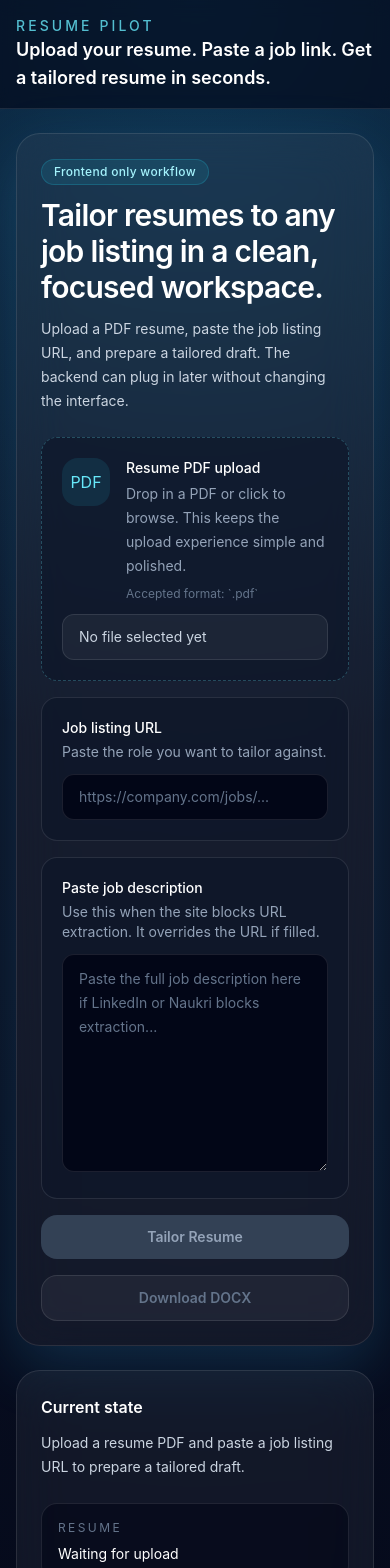
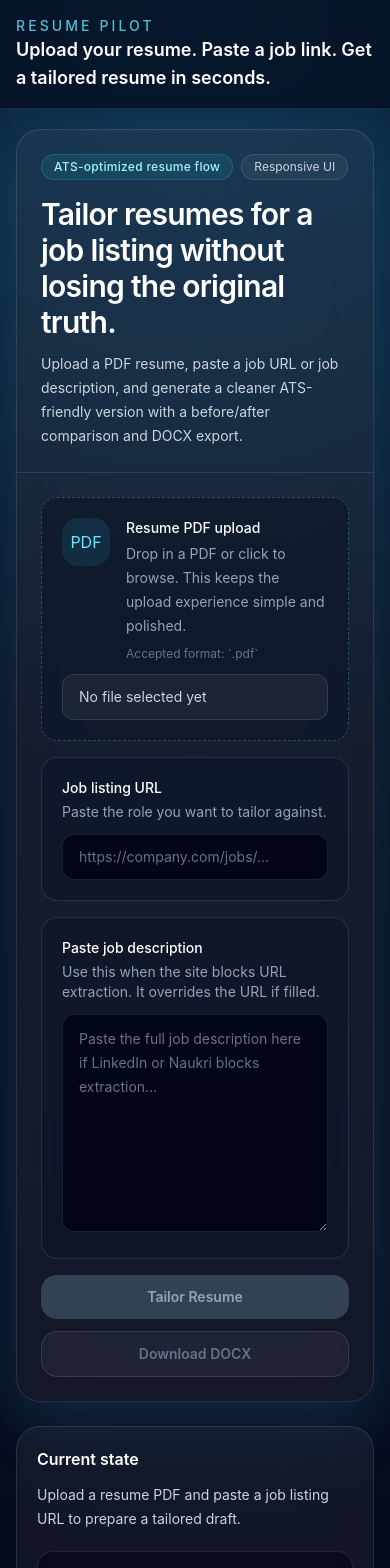
Before and after one commit to visheshshetty86/Resume-tailor, a React (Vite) app: page / in a window 390 px wide. Shown: the top 1568 px of the page. Built offline with nearby package versions, Linux system fonts and the light colour scheme.

Commit message:
Improve responsive resume layout

```diff
--- a/src/App.jsx
+++ b/src/App.jsx
@@ -31,31 +31,42 @@ function App() {
     <AppShell>
       <Header />
 
-      <main className="mx-auto flex w-full max-w-6xl flex-1 flex-col gap-6 px-4 py-6 sm:px-6 lg:px-8">
-        <section className="grid gap-6 lg:grid-cols-[1.1fr_0.9fr]">
+      <main className="mx-auto flex w-full max-w-7xl flex-1 flex-col gap-6 px-4 py-5 sm:px-6 lg:px-8">
+        <section className="grid gap-6 xl:grid-cols-[minmax(0,1.2fr)_minmax(300px,0.8fr)]">
           <div className="space-y-6">
-            <div className="rounded-3xl border border-white/10 bg-white/5 p-6 shadow-glow backdrop-blur-xl sm:p-8">
-              <div className="mb-6 space-y-3">
-                <span className="inline-flex w-fit items-center rounded-full border border-cyan-400/20 bg-cyan-400/10 px-3 py-1 text-xs font-medium tracking-wide text-cyan-200">
-                  Frontend only workflow
+            <div className="overflow-hidden rounded-3xl border border-white/10 bg-white/5 shadow-glow backdrop-blur-xl">
+              <div className="border-b border-white/10 px-6 py-6 sm:px-8">
+                <div className="mb-4 flex flex-wrap items-center gap-2">
+                  <span className="inline-flex items-center rounded-full border border-cyan-400/20 bg-cyan-400/10 px-3 py-1 text-xs font-medium tracking-wide text-cyan-200">
+                    ATS-optimized resume flow
                   </span>
-                <h1 className="max-w-xl text-3xl font-semibold tracking-tight text-white sm:text-4xl">
-                  Tailor resumes to any job listing in a clean, focused workspace.
+                  <span className="inline-flex items-center rounded-full border border-white/10 bg-white/5 px-3 py-1 text-xs text-slate-300">
+                    Responsive UI
+                  </span>
+                </div>
+
+                <h1 className="max-w-3xl text-3xl font-semibold tracking-tight text-white sm:text-4xl">
+                  Tailor resumes for a job listing without losing the original
+                  truth.
                 </h1>
-                <p className="max-w-2xl text-sm leading-6 text-slate-300 sm:text-base">
-                  Upload a PDF resume, paste the job listing URL, and prepare a
-                  tailored draft. The backend can plug in later without changing
-                  the interface.
+                <p className="mt-3 max-w-3xl text-sm leading-6 text-slate-300 sm:text-base">
+                  Upload a PDF resume, paste a job URL or job description, and
+                  generate a cleaner ATS-friendly version with a before/after
+                  comparison and DOCX export.
                 </p>
               </div>
 
-              <div className="grid gap-4">
+              <div className="grid gap-4 px-6 py-6 sm:px-8">
                 <ResumeUpload file={resumeFile} onChange={handleFileChange} />
+                <div className="grid gap-4 xl:grid-cols-2">
                   <JobUrlInput value={jobUrl} onChange={setJobUrl} />
                   <JobDescriptionInput
                     value={jobDescription}
                     onChange={setJobDescription}
                   />
+                </div>
+
+                <div className="flex flex-col gap-3 sm:flex-row">
                   <TailorButton
                     onClick={handleTailor}
                     disabled={!canTailor}
@@ -69,6 +80,7 @@ function App() {
                   >
                     {isDownloading ? "Preparing DOCX..." : "Download DOCX"}
                   </button>
+                </div>
               </div>
             </div>
 
@@ -86,7 +98,9 @@ function App() {
             />
           </div>
 
+          <div className="xl:sticky xl:top-6 xl:self-start">
             <ProcessPreview resumeFile={resumeFile} jobUrl={jobUrl} />
+          </div>
         </section>
       </main>
     </AppShell>
--- a/src/components/ResumeComparison.jsx
+++ b/src/components/ResumeComparison.jsx
@@ -13,12 +13,12 @@ function ResumeComparison({ originalResumeText, tailoredResume }) {
         </p>
       </div>
 
-      <div className="grid gap-4 lg:grid-cols-2">
+      <div className="grid gap-4 xl:grid-cols-2">
         <div className="rounded-2xl border border-white/10 bg-slate-950/70 p-4">
           <p className="text-xs uppercase tracking-[0.2em] text-slate-500">
             Original Resume
           </p>
-          <pre className="mt-3 max-h-[460px] overflow-auto whitespace-pre-wrap break-words text-sm leading-6 text-slate-100">
+          <pre className="mt-3 max-h-[28rem] overflow-auto whitespace-pre-wrap break-words text-sm leading-6 text-slate-100">
             {originalResumeText}
           </pre>
         </div>
@@ -27,7 +27,7 @@ function ResumeComparison({ originalResumeText, tailoredResume }) {
           <p className="text-xs uppercase tracking-[0.2em] text-emerald-200/70">
             Tailored Resume
           </p>
-          <pre className="mt-3 max-h-[460px] overflow-auto whitespace-pre-wrap break-words text-sm leading-6 text-slate-100">
+          <pre className="mt-3 max-h-[28rem] overflow-auto whitespace-pre-wrap break-words text-sm leading-6 text-slate-100">
             {tailoredResume}
           </pre>
         </div>
--- a/src/components/StatusPanel.jsx
+++ b/src/components/StatusPanel.jsx
@@ -1,10 +1,10 @@
 function StatusPanel({ status, resumeFile, jobUrl, jobDetails, tailoredResume }) {
   return (
-    <section className="rounded-3xl border border-white/10 bg-white/5 p-6 backdrop-blur-xl">
+    <section className="rounded-3xl border border-white/10 bg-white/5 p-5 backdrop-blur-xl sm:p-6">
       <h3 className="text-base font-semibold text-white">Current state</h3>
       <p className="mt-3 text-sm leading-6 text-slate-300">{status}</p>
 
-      <dl className="mt-6 grid gap-4 sm:grid-cols-2">
+      <dl className="mt-5 grid gap-4 md:grid-cols-2">
         <div className="rounded-2xl border border-white/10 bg-slate-950/60 p-4">
           <dt className="text-xs uppercase tracking-[0.2em] text-slate-500">
             Resume
@@ -24,7 +24,7 @@ function StatusPanel({ status, resumeFile, jobUrl, jobDetails, tailoredResume })
       </dl>
 
       {jobDetails ? (
-        <div className="mt-4 grid gap-4 rounded-2xl border border-cyan-300/20 bg-cyan-300/5 p-4 sm:grid-cols-3">
+        <div className="mt-4 grid gap-4 rounded-2xl border border-cyan-300/20 bg-cyan-300/5 p-4 sm:grid-cols-2 xl:grid-cols-3">
           <div>
             <p className="text-xs uppercase tracking-[0.2em] text-cyan-200/70">
               Source
@@ -45,11 +45,11 @@ function StatusPanel({ status, resumeFile, jobUrl, jobDetails, tailoredResume })
             </p>
             <p className="mt-2 text-sm text-white">{jobDetails.company || "Not found"}</p>
           </div>
-          <div className="sm:col-span-3">
+          <div className="sm:col-span-2 xl:col-span-3">
             <p className="text-xs uppercase tracking-[0.2em] text-cyan-200/70">
               Description
             </p>
-            <p className="mt-2 line-clamp-4 text-sm leading-6 text-slate-200">
+            <p className="mt-2 max-h-48 overflow-auto text-sm leading-6 text-slate-200">
               {jobDetails.description}
             </p>
           </div>
@@ -61,7 +61,7 @@ function StatusPanel({ status, resumeFile, jobUrl, jobDetails, tailoredResume })
           <p className="text-xs uppercase tracking-[0.2em] text-emerald-200/70">
             Tailored Resume
           </p>
-          <pre className="mt-3 max-h-[420px] whitespace-pre-wrap break-words text-sm leading-6 text-slate-100">
+          <pre className="mt-3 max-h-[24rem] overflow-auto whitespace-pre-wrap break-words text-sm leading-6 text-slate-100">
             {tailoredResume}
           </pre>
         </div>
```
Lines whose indentation alone changed are shown as unchanged.
